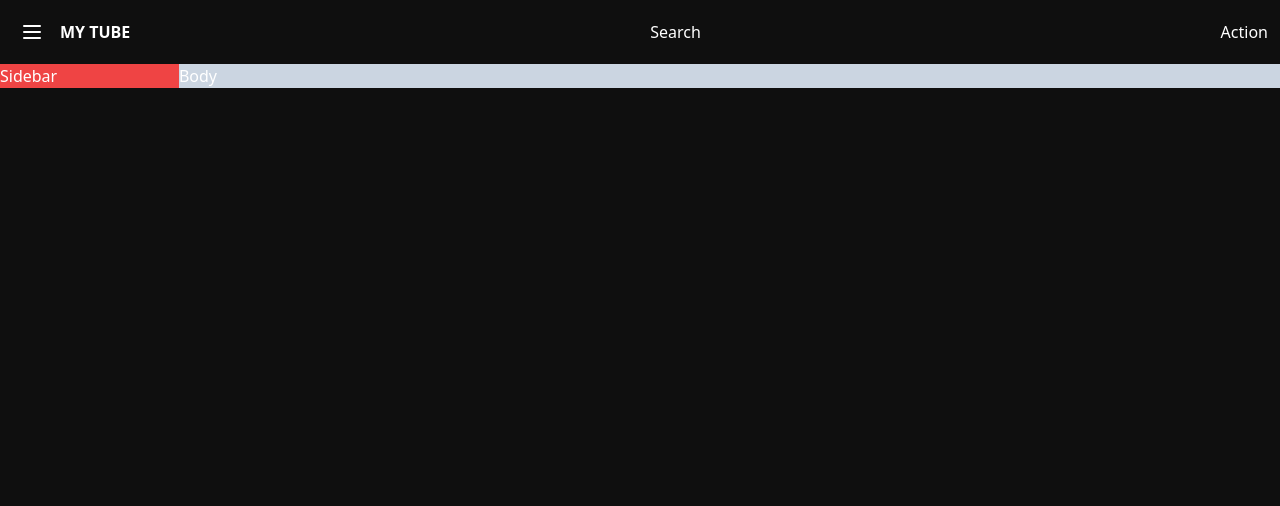
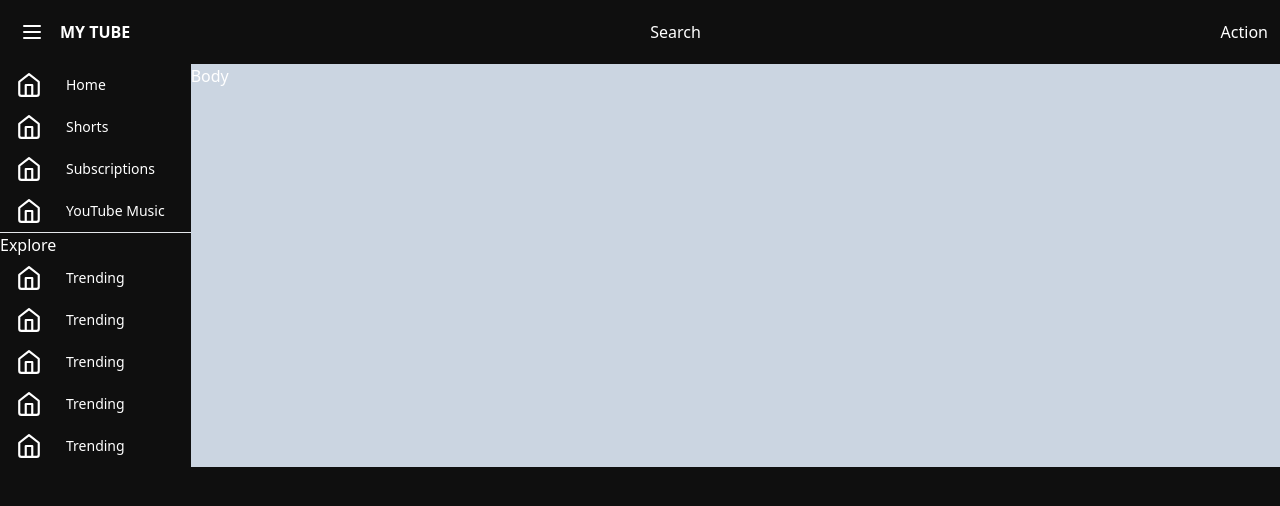
Before and after one commit to namanjawaliya/mytube, a React (Vite) app: page / in a window 1280 px wide. Both pictures are taken after a click on the button 32 px from the left and 32 px from the top of the page. Shown: the top 506 px of the page. Built offline with nearby package versions, Linux system fonts and the light colour scheme.

Commit message:
updating sidebar

```diff
--- a/src/components/buttons/PrimaryButton.tsx
+++ b/src/components/buttons/PrimaryButton.tsx
@@ -13,7 +13,7 @@ const PrimaryButton = ({ children, className = "", callback }: Props) => {
 
   return (
     <button
-      className={`${className} p-2 hover:bg-[#272727]`}
+      className={`${className} p-2 hover-bg`}
       onClick={handleClick}
     >
       {children}
--- a/src/components/sidebar/Sidebar.tsx
+++ b/src/components/sidebar/Sidebar.tsx
@@ -1,15 +1,37 @@
 import { useAppSelector } from "@/store/store";
+import { SIDEBAR_MENU_ITEMS } from "@/utils/constants";
+import { HomeIcon } from "lucide-react";
 
 const Sidebar = () => {
   const { isSidebarOpen } = useAppSelector((store) => store.globalSlice);
 
-  const sidebarWidth = isSidebarOpen ? "w-52" : "w-20";
+  const sidebarWidth = isSidebarOpen ? "w-56" : "w-20";
 
   return (
-    <div
-      className={`transition-all ease-in-out ${sidebarWidth} bg-red-500 h-full`}
-    >
-      Sidebar
+    <div className={`ease-linear ${sidebarWidth} h-full`}>
+      {SIDEBAR_MENU_ITEMS.map((menuItem, idx) => (
+        <ul key={menuItem.title}>
+          {idx > 0 && <hr />}
+          <p>{menuItem.title}</p>
+          {menuItem.items.map((subItem) => (
+            <li
+              key={subItem.name}
+              className={`mx-2 px-2 py-2 hover-bg cursor-pointer rounded-xl text-sm`}
+            >
+              <span
+                className={`flex items-center justify-center ${
+                  isSidebarOpen && "justify-stretch"
+                }`}
+              >
+                <HomeIcon size={26} />
+                <span className={`${!isSidebarOpen ? "hidden" : "block pl-6"}`}>
+                  {subItem.name}
+                </span>
+              </span>
+            </li>
+          ))}
+        </ul>
+      ))}
     </div>
   );
 };
--- a/src/index.css
+++ b/src/index.css
@@ -6,3 +6,7 @@ body {
   background: #0f0f0f;
   color: white;
 }
+
+.hover-bg {
+  @apply hover:bg-[#272727];
+}
--- a/src/utils/constants.ts
+++ b/src/utils/constants.ts
@@ -1 +1,54 @@
 export const BRAND_NAME = "My Tube";
+
+export const SIDEBAR_MENU_ITEMS = [
+  {
+    title: "",
+    items: [
+      {
+        name: "Home",
+        link: "",
+        icon: ""
+      },
+      {
+        name: "Shorts",
+        link: "",
+        icon: ""
+      },
+      {
+        name: "Subscriptions",
+        link: "",
+        icon: ""
+      },
+      {
+        name: "YouTube Music",
+        link: "",
+        icon: ""
+      },
+    ],
+  },
+  {
+    title: "Explore",
+    items: [
+      {
+        name: "Trending",
+        link: "",
+      },
+      {
+        name: "Trending",
+        link: "",
+      },
+      {
+        name: "Trending",
+        link: "",
+      },
+      {
+        name: "Trending",
+        link: "",
+      },
+      {
+        name: "Trending",
+        link: "",
+      },
+    ],
+  },
+];
```
